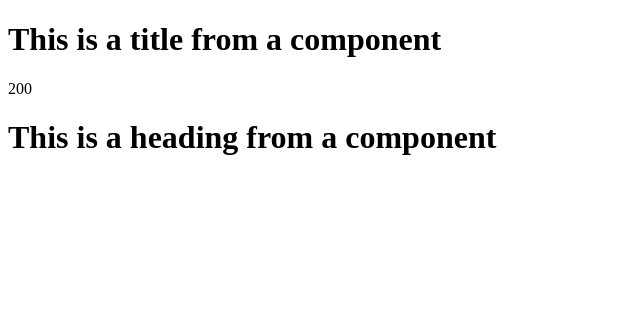
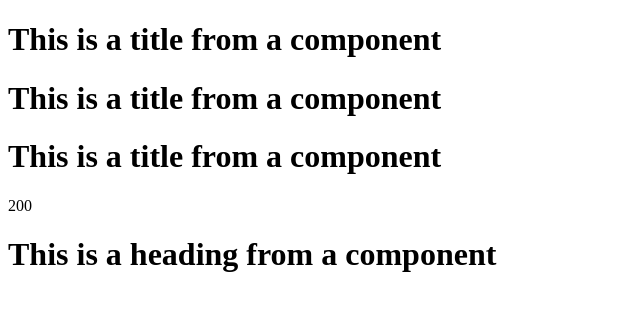
Before and after one commit to anshuananddev/react-learning, a React (Vite) app: page / in a window 1280 px wide. Shown: the top 310 px of the page, without its empty margins (0-640 px from the left). Built offline with nearby package versions, Linux system fonts and the light colour scheme.

Commit message:
Diff ways to use R.Component

```diff
--- a/App.js
+++ b/App.js
@@ -15,6 +15,8 @@ const HeadingComponent = () => {
   return (
     <>
       {Title()}
+      <Title />
+      <Title></Title>
       {number + 100}
       <h1> This is a heading from a component </h1>
     </>
```
